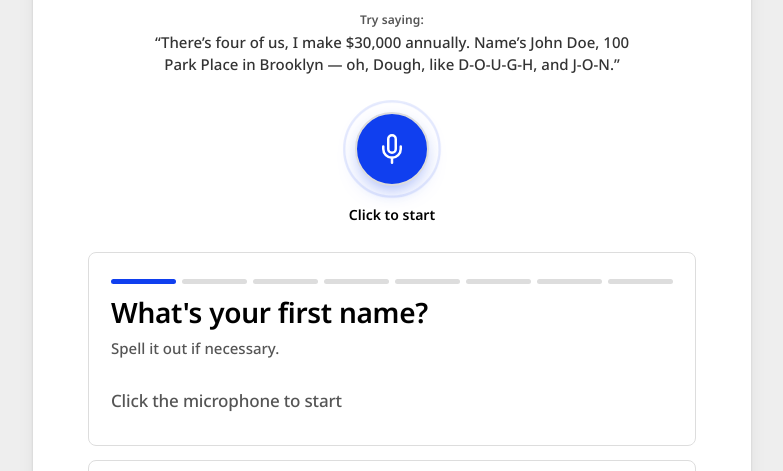
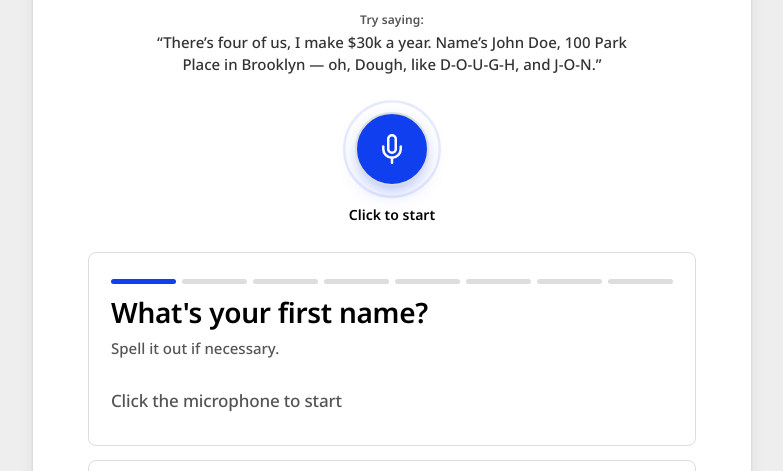
Before and after one commit to jpaulgale/formspeak, a plain HTML site: page public/index.html in a window 1280 px wide. Shown: the part 274-745 px from the top of the page, without its empty margins (248-1031 px from the left). Drawn offline with Linux system fonts and the light colour scheme; a web font is replaced by a local one.

Commit message:
Hero try-line: '$30k a year' instead of '$30,000 annually'

```diff
--- a/public/index.html
+++ b/public/index.html
@@ -81,7 +81,7 @@
          and stays put (it doubles as a script people can read aloud to test). -->
     <div class="tryline" id="tryLine">
       <span class="tryline-lead">Try saying:</span>
-      <span class="tryline-quote">“There’s four of us, I make $30,000 annually. Name’s John Doe, 100 Park Place in Brooklyn — oh, Dough, like D-O-U-G-H, and J-O-N.”</span>
+      <span class="tryline-quote">“There’s four of us, I make $30k a year. Name’s John Doe, 100 Park Place in Brooklyn — oh, Dough, like D-O-U-G-H, and J-O-N.”</span>
     </div>
     <div class="dock">
       <div class="mic-wrap"><div class="ring" id="ring"></div>
```
